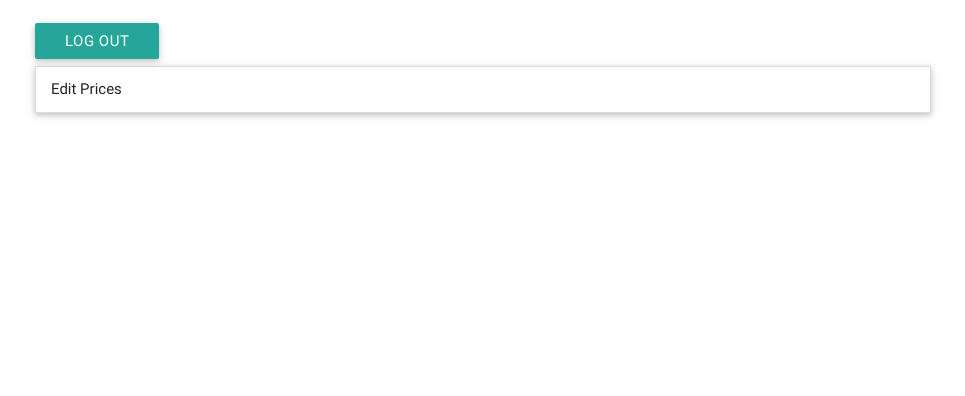
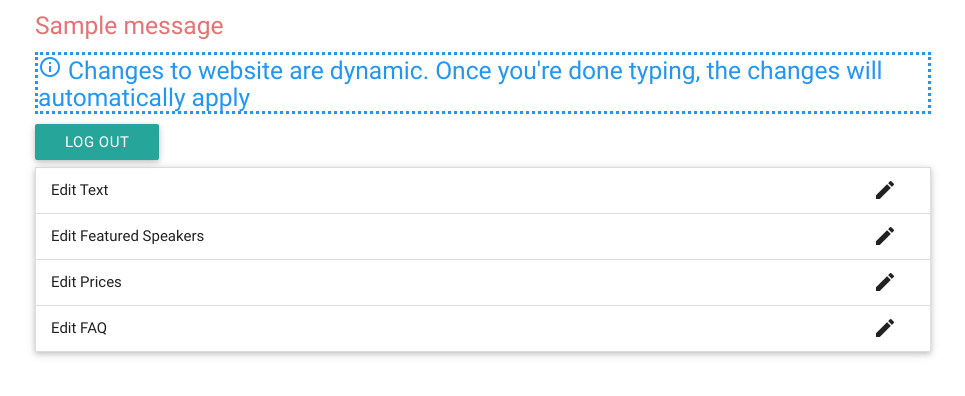
Before and after one commit to ReckoningReckoner/conferenceX, a Flask app: template conferenceX/templates/admin.html in a window 1280 px wide. Shown: the top 396 px of the page, without its empty margins (157-1122 px from the left). Run offline with Flask 2, Linux system fonts and the light colour scheme; tables that the repository leaves empty hold one stand-in row (values such as "Sample post"); the template is opened without the code that fills it: values that come from a table or form of the project are taken from there, most other values are stand-ins (such as "Sample title", 1, 10 or a date in 2020); one stand-in notice (Sample message) is shown; parts of the project's set-up code (start-up, migrations or seed data) failed here and were passed over; some libraries are stand-ins or nearby versions.

Commit message:
can edit and delete db rows

```diff
--- a/conferenceX/models.py
+++ b/conferenceX/models.py
@@ -37,6 +37,37 @@ class HTML(db.Model):
     def __repr__(self):
         return "<HTML Table " + str(self.id) + ">"
 
+    def edit_view(self):
+        edit = []
+        edit.append({"column": "title", "label": "Title",
+                     "value": self.title})
+        edit.append({"column": "subtitle", "label": "Subtitle",
+                     "value": self.subtitle})
+        edit.append({"column": "about", "label": "About Text",
+                     "value": self.about})
+        edit.append({"column": "table", "label": "Schedule HTML",
+                     "value": self.table})
+        edit.append({"column": "location", "label": "Location Text",
+                     "value": self.location})
+        edit.append({"column": "google_maps", "label": "Embedded Map HTML",
+                     "value": self.google_maps})
+        edit.append({"column": "apply_text", "label": "Apply Text",
+                     "value": self.apply_text})
+
+        edit.append({"column": "show_location",
+                     "label": "Enable users to see location?",
+                     "value": self.show_location})
+        edit.append({"column": "show_program",
+                     "label": "Enable users to see program?",
+                     "value": self.show_program})
+        edit.append({"column": "show_ticket_button",
+                     "label": "Enable users to buy tickets?",
+                     "value": self.show_ticket_button})
+        edit.append({"column": "show_speaker_button",
+                     "label": "Enable users to apply as speaker?",
+                     "value": self.show_speaker_button})
+        return edit
+
 
 class Person(db.Model):
     id = db.Column(db.Integer, primary_key=True)
@@ -48,6 +79,18 @@ class Person(db.Model):
     def __repr__(self):
         return "<Persons " + str(self.id) + " " + self.name + ">"
 
+    def edit_view(self):
+        edit = []
+        edit.append({"column": "name", "label": "Name",
+                     "value": self.name})
+        edit.append({"column": "url", "label": "Picture URL",
+                     "value": self.url})
+        edit.append({"column": "school", "label": "Occupation or school",
+                     "value": self.school})
+        edit.append({"column": "description", "label": "Short Description",
+                     "value": self.description})
+        return edit
+
 
 class Question(db.Model):
     id = db.Column(db.Integer, primary_key=True)
@@ -56,6 +99,15 @@ class Question(db.Model):
 
     def __repr__(self):
         return "<Question " + str("self.id") + " " + self.question + ">"
+
+    def edit_view(self):
+        edit = []
+        edit.append({"column": "question", "label": "Question",
+                     "value": self.question})
+        edit.append({"column": "answer", "label": "Answer",
+                     "value": self.answer})
+
+        return edit
 
 
 class Price(db.Model):
@@ -66,6 +118,14 @@ class Price(db.Model):
 
     def __repr__(self):
         return "<Question " + str("self.id") + " " + self.name + ">"
+
+    def edit_view(self):
+        edit = []
+        edit.append({"column": "name", "label": "Heading", "value": self.name})
+        edit.append({"column": "price", "label": "Price", "value": self.price})
+        edit.append({"column": "description", "label": "Subheading",
+                     "value": self.description})
+        return edit
 
 
 class User(db.Model):
@@ -80,5 +140,11 @@ class User(db.Model):
     def __repr__(self):
         return "<User " + self.username + ">"
 
+
+DATABASE_DICT = {"HTML": HTML,
+                 "Person": Person,
+                 "Question": Question,
+                 "Price": Price}
+
 if __name__ == "__main__":
     db.create_all()
--- /dev/null
+++ b/conferenceX/static/js/admin.js
@@ -0,0 +1,56 @@
+function row_to_json(element){
+    var attributes = {};
+
+    attributes.id = parseInt(element.getAttribute("row_id"));
+    attributes.table = element.getAttribute("table");
+    attributes.column = element.getAttribute("column");
+
+    if (element.type === "checkbox") {
+        attributes.value = element.checked;
+    } else {
+        attributes.value = element.value;
+    }
+
+    return attributes;
+}
+
+function delete_row(element){
+    var ary = row_to_json(element);
+    ary.delete = true;
+
+    return ary;
+}
+
+$(document).ready(function() {
+    $(".dynamic-text").change(function() {
+        $.ajax({
+            type: "POST",
+            url: "/admin",
+            data: JSON.stringify(row_to_json(event.target)),
+            dataType: 'json',
+            contentType: 'application/json',
+        });
+    });
+
+    $(".delete-row").click(function() {
+        if (confirm("Delete row? This cannot be undone!")){
+            data = delete_row(event.target);
+            console.log(data);
+            $.ajax({
+                type: "POST",
+                url: "/admin",
+                data: JSON.stringify(data),
+                dataType: 'json',
+                contentType: 'application/json',
+                success: function() {
+                    var selector = "div[row_id=" + data.id + "][table=" + data.table +  "]";
+                    console.log(selector);
+                    $(selector).remove();
+                },
+                error: function(error){
+                    alert(error);
+                }
+            });
+        }
+    });
+});
--- a/conferenceX/templates/admin.html
+++ b/conferenceX/templates/admin.html
@@ -1,56 +1,115 @@
 {% extends 'base.html' %}
 
 {% block othercss %}
-    <title> admin </title>
+<title> admin </title>
 {% endblock %}
 
-{% macro input(label, value) -%}
-<div class="input-field col s6">
-    <input id="{{label}}" value="{{value}}" type="text">
-    <label for="{{label}}" class="active">
-        {{label}}
-    </label>
+{% macro fields(column, value, id, table) -%}
+id="{{table}}-{{id}}-{{column}}" table="{{table}}" column="{{column}}" row_id="{{id}}" value="{{value}}"
+{%- endmacro %}
+
+{% macro input(column, value, id, table, label) -%}
+{% if value == True or value == False %}
+    {% if value %}
+        {% set to_check="checked" %}
+    {%endif %}
+    <div class="col s3 switch">
+        <span class="grey-text"> {{label}} </span><br>
+        <label>
+            No
+            <input type="checkbox" class="dynamic-text" {{to_check | safe}}
+            {{fields(column, value, id, table)}}>
+            <span class="lever"></span>
+            Yes
+        </label>
+    </div>
+{% else %}
+
+    {% if value | length < 200 %}
+        {% set width = "s6" %}
+        {% set element_type = "input" %}
+        {% set class = "small-text" %}
+    {% else %}
+        {% set width = "s12" %}
+        {% set element_type = "textarea" %}
+        {% set textarea_default = value %}
+        {% set class = "materialize-textarea" %}
+    {% endif %}
+
+    <div class="input-field col s12">
+        <{{element_type|safe}} {{fields(column, value, id, table)}}
+         class="dynamic-text {{class|safe}}">
+             {{textarea_default}}
+         </{{element_type|safe}}>
+
+        <label for="{{table}}-{{id}}-{{column}}" class="active">
+            {{label}}
+        </label>
+    </div>
+{% endif %}
+{%- endmacro %}
+
+{% macro edit_row(row) -%}
+<div class="row grey lighten-4" table="{{row.__class__.__name__}}" row_id="{{row.id}}">
+    {% if row.__class__.__name__ != "HTML" %}
+       <div class="right red-text text-lighten-2">
+           <a table="{{row.__class__.__name__}}" row_id="{{row.id}}"
+               class="right red-text text-lighten-2 delete-row"
+               style="cursor: hand;">
+                delete row
+            </a>
+        </div>
+    {% endif %}
+
+    {% for data in row.edit_view() %}
+        {{input(data["column"],
+        data["value"],
+        row.id,
+        row.__class__.__name__,
+        data["label"])}}
+    {% endfor %}
 </div>
 {%- endmacro %}
 
-
-{% macro show_price(name="", price="", description="", id="") -%}
-<div class="row" id={{id}}>
-    {{input("name", name)}}
-    {{input("price", price)}}
-    {{input("description", description)}}
-</div>
+{% macro edit_table(table, title) -%}
+<li>
+    <div class="collapsible-header">
+        {{title}}
+        <i class="material-icons large right"> mode_edit </i>
+    </div>
+    <div class="collapsible-body">
+        <div class="container">
+            {% for row in table %}
+                {{edit_row(row)}}
+            {% endfor %}
+        </div>
+    </div>
+</li>
 {%- endmacro %}
 
-<!-- var hello = '{{show_price()}}'; -->
 {% block script %}
-<script>
-$(document).ready(function() {
-    $(".new-price").click(function() {
-        var price =`{{show_price()}}`;
-        $(".edit-price").append(price);
-    });
-});
-</script>
+<script type="text/javascript" src="{{url_for('static', filename='js/admin.js')}}"> </script>
 {% endblock %}
 
 {% block body %}
     <div class="container">
-        <br><a class="btn" href={{url_for("logout")}}> Log out </a>
+        {% for message in get_flashed_messages() %}
+            <h5 class="red-text text-lighten-2"> {{message}} </h5>
+        {%endfor%}
 
-        <ul class="collapsible" data-collapsible="accordion">
-            <li>
-                <div class="collapsible-header"> Edit Prices </div>
-                <div class="collapsible-body row center">
-                    <div class="col s10 offset-s1 edit-price">
-                        {% for price in prices %}
-                        {{show_price(price.name, price.price, price.description, price.id)}}
-                        {% endfor %}
-                    </div>
+        <h5 class="blue-text" style="border-style: dotted;">
+            <i class="material-icons"> info_outline </i>
+            Changes to website are dynamic. Once you're done typing, the changes
+            will automatically apply
+        </h5>
+        <a class="btn" href={{url_for("logout")}}> Log out </a>
 
-                    <button class="btn new-price">New Price</button>
-                </div>
-            </li>
+
+        <ul class="collapsible" data-collapsible="expandable">
+            {{edit_table(html, "Edit Text")}}
+            {{edit_table(persons, "Edit Featured Speakers")}}
+            {{edit_table(prices, "Edit Prices")}}
+            {{edit_table(questions, "Edit  FAQ")}}
         </ul>
 
     </div>
--- a/conferenceX/templates/login.html
+++ b/conferenceX/templates/login.html
@@ -7,7 +7,7 @@
 {% block body %}
     <div class="container">
         {% for message in get_flashed_messages() %}
-        <h5 class="red-text text-lighten-2"> {{message}} </h5>
+            <h5 class="red-text text-lighten-2"> {{message}} </h5>
         {%endfor%}
 
         <h3> Please log in </h3>
```
Also changed, not shown: conferenceX/templates/index.html (+7 -31 lines), conferenceX/views.py (+62 -8 lines).
